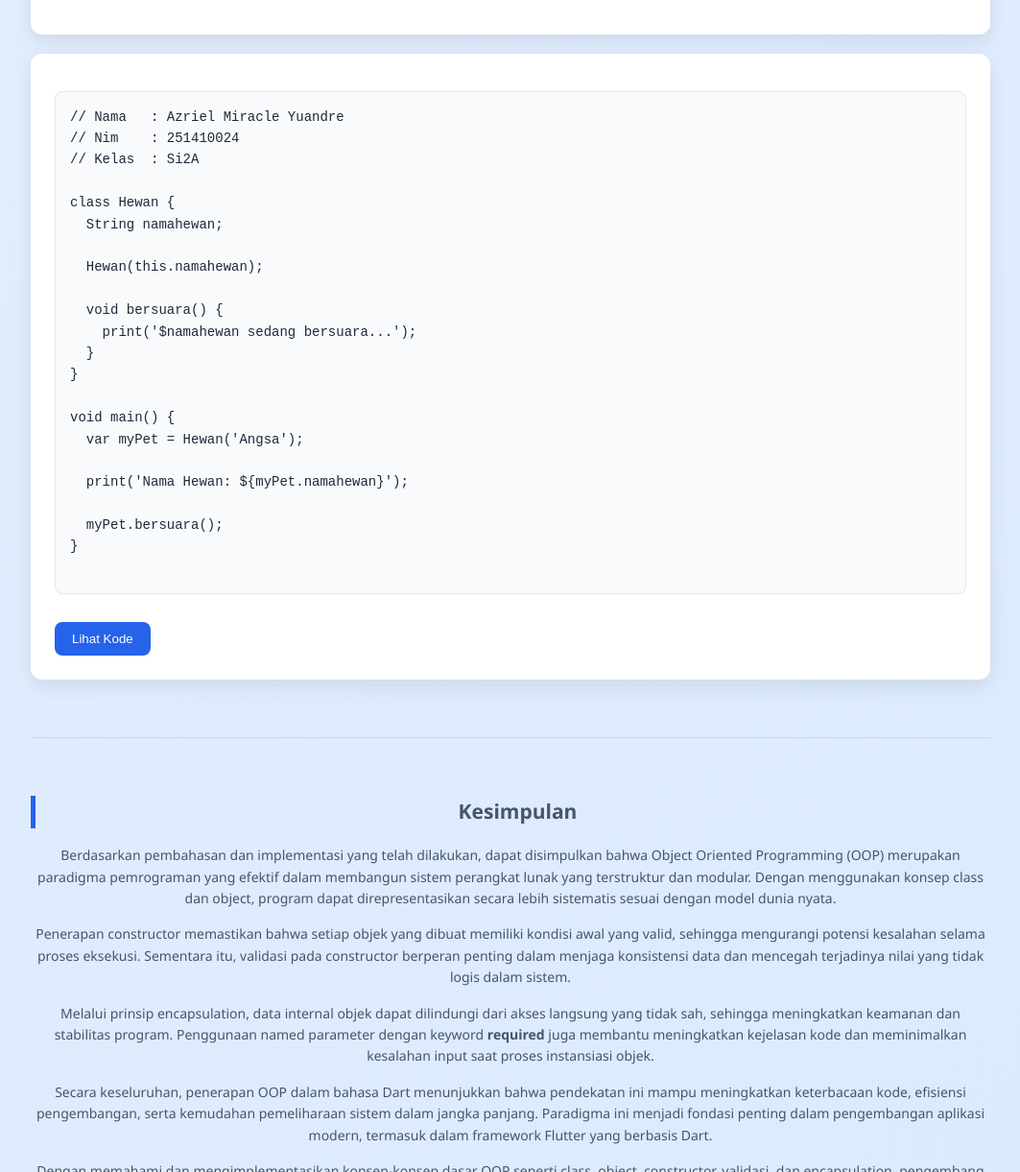
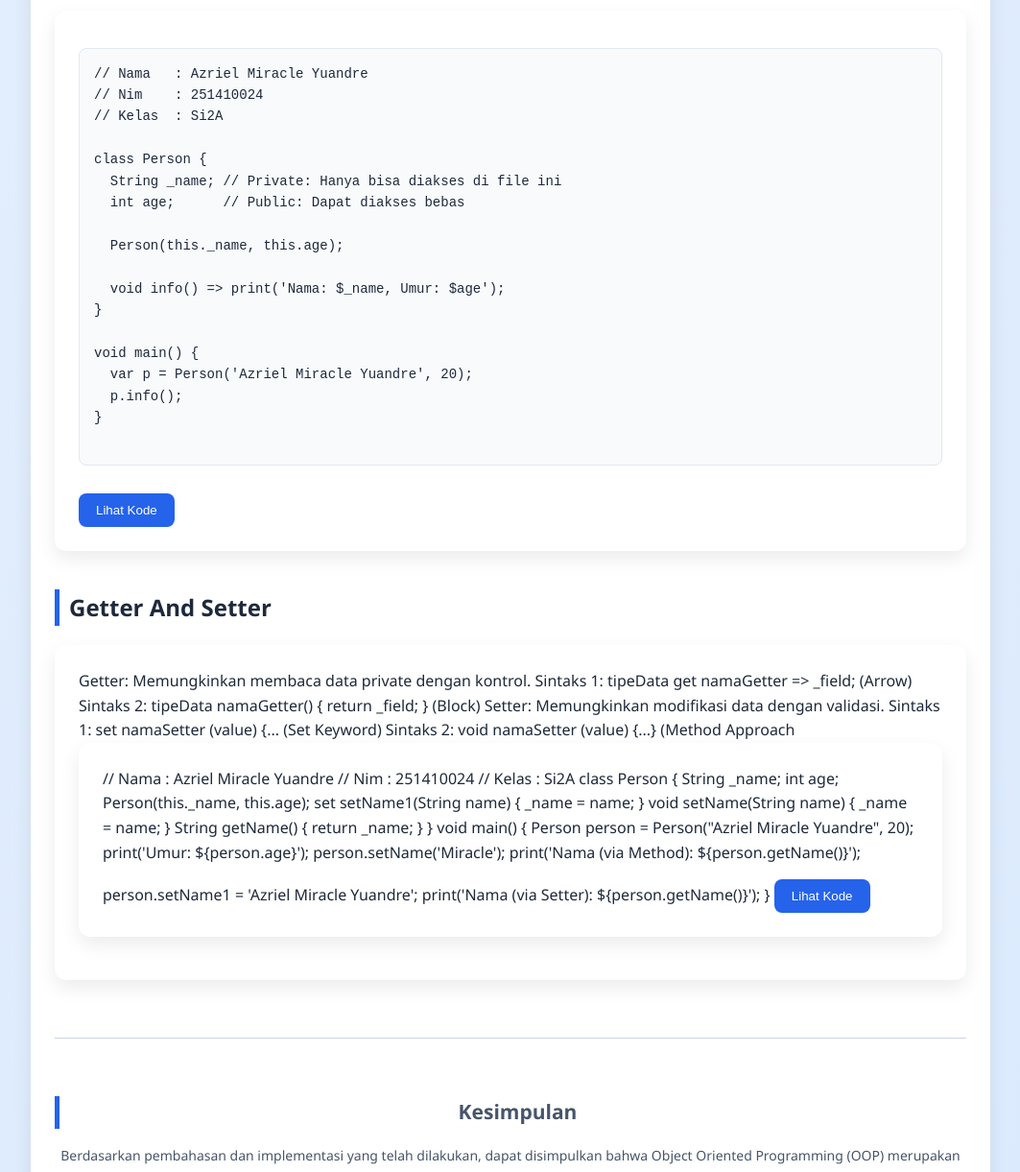
Before and after one commit to groamrup09/tugasbaru4, a plain HTML site: page index.html in a window 1280 px wide. Shown: the part 6370-7591 px from the top of the page at 96% size, without its empty margins (108-1171 px from the left). Drawn offline with Linux system fonts and the light colour scheme.

Commit message:
Update index.html

```diff
--- a/index.html
+++ b/index.html
@@ -436,37 +436,123 @@ Public: Dapat diakses dari mana saja (default).
 
 Private Hanya dapat diakses dalam file yang sama.
         </pre>
-    </div>
 <div class="card">
   <pre>
 // Nama   : Azriel Miracle Yuandre
 // Nim    : 251410024
 // Kelas  : Si2A
 
-class Hewan {
-  String namahewan;
+class Person {
+  String _name; // Private: Hanya bisa diakses di file ini
+  int age;      // Public: Dapat diakses bebas
 
-  Hewan(this.namahewan);
+  Person(this._name, this.age);
 
-  void bersuara() {
-    print('$namahewan sedang bersuara...');
+  void info() => print('Nama: $_name, Umur: $age');
+}
+
+void main() {
+  var p = Person('Azriel Miracle Yuandre', 20);
+  p.info();
+}
+  </pre>
+
+  <button class="btn" onclick="openModal('46fa1b5e7e941dcc6a3917bb923ea8bb')">
+    Lihat Kode
+  </button>
+</div>
+
+<h2>Getter And Setter</h2>
+      <div class="card">
+<prep>
+  Getter: Memungkinkan membaca data private dengan kontrol.
+
+Sintaks 1: tipeData get namaGetter => _field; (Arrow)
+
+Sintaks 2: tipeData namaGetter() { return _field; } (Block)
+
+Setter: Memungkinkan modifikasi data dengan validasi.
+
+Sintaks 1: set namaSetter (value) {... (Set Keyword)
+
+Sintaks 2: void namaSetter (value) {...} (Method Approach
+</prep>
+
+      <div class="card">
+        <prep>
+
+// Nama   : Azriel Miracle Yuandre
+// Nim    : 251410024
+// Kelas  : Si2A
+
+
+  class Person {
+  String _name;
+  int age;
+  Person(this._name, this.age);
+
+  set setName1(String name) {
+    _name = name;
+  }
+
+  void setName(String name) {
+    _name = name;
+  }
+
+  String getName() {
+    return _name;
   }
 }
 
 void main() {
-  var myPet = Hewan('Angsa');
+  Person person = Person("Azriel Miracle Yuandre", 20);
+  print('Umur: ${person.age}');
 
-  print('Nama Hewan: ${myPet.namahewan}');
+  person.setName('Miracle');
+  print('Nama (via Method): ${person.getName()}');
 
-  myPet.bersuara();
+  person.setName1 = 'Azriel Miracle Yuandre';
+  print('Nama (via Setter): ${person.getName()}');
 }
-  </pre>
+        </prep>
 
-  <button class="btn" onclick="openModal('2c81b3556ee53679d568178fb3799329')">
+ <button class="btn" onclick="openModal('3dd02b01404a0dc2e8fa0251ab10de6d')">
     Lihat Kode
   </button>
-</div>
+      </div>
 
+
+
+
+
+
+
+
+
+
+
+
+
+
+
+
+
+
+
+
+
+
+
+
+
+
+
+
+
+
+
+
+      </div>
 <footer>
   <h2>Kesimpulan</h2>
 
@@ -533,11 +619,48 @@ void main() {
   </div>
 </div>
 
-<div id="2c81b3556ee53679d568178fb3799329" class="modal">
+<div id="46fa1b5e7e941dcc6a3917bb923ea8bb" class="modal">
   <div class="modal-content">
-    <span class="close" onclick="closeModal('2c81b3556ee53679d568178fb3799329')">&times;</span>
-    <iframe src="https://dartpad.dev/?id=2c81b3556ee53679d568178fb3799329&null_safety=true&run=true"></iframe>
+    <span class="close" onclick="closeModal('46fa1b5e7e941dcc6a3917bb923ea8bb')">&times;</span>
+    <iframe src="https://dartpad.dev/?id=46fa1b5e7e941dcc6a3917bb923ea8bb&null_safety=true&run=true"></iframe>
   </div>
+
+  //mulai dari sini
+
+<div id="3dd02b01404a0dc2e8fa0251ab10de6d" class="modal">
+  <div class="modal-content">
+    <span class="close" onclick="closeModal('3dd02b01404a0dc2e8fa0251ab10de6d')">&times;</span>
+    <iframe src="https://dartpad.dev/?id=3dd02b01404a0dc2e8fa0251ab10de6d&null_safety=true&run=true"></iframe>
+  </div>
+</div>
+
+<div id="d4d3e01d810cb35552170bf7317bd3ee" class="modal">
+  <div class="modal-content">
+    <span class="close" onclick="closeModal('d4d3e01d810cb35552170bf7317bd3ee')">&times;</span>
+    <iframe src="https://dartpad.dev/?id=d4d3e01d810cb35552170bf7317bd3ee&null_safety=true&run=true"></iframe>
+  </div>
+</div>
+
+<div id="fab6c5b75398c9d1315b8877725646cb" class="modal">
+  <div class="modal-content">
+    <span class="close" onclick="closeModal('fab6c5b75398c9d1315b8877725646cb')">&times;</span>
+    <iframe src="https://dartpad.dev/?id=fab6c5b75398c9d1315b8877725646cb&null_safety=true&run=true"></iframe>
+  </div>
+</div>
+
+<div id="62dba7174bae5127cc47547a6984032c" class="modal">
+  <div class="modal-content">
+    <span class="close" onclick="closeModal('62dba7174bae5127cc47547a6984032c')">&times;</span>
+    <iframe src="https://dartpad.dev/?id=62dba7174bae5127cc47547a6984032c&null_safety=true&run=true"></iframe>
+  </div>
+</div>
+
+<div id="46fa1b5e7e941dcc6a3917bb923ea8bb" class="modal">
+  <div class="modal-content">
+    <span class="close" onclick="closeModal('46fa1b5e7e941dcc6a3917bb923ea8bb')">&times;</span>
+    <iframe src="https://dartpad.dev/?id=46fa1b5e7e941dcc6a3917bb923ea8bb&null_safety=true&run=true"></iframe>
+  </div>
+
 </div>
 
 <script>
```
